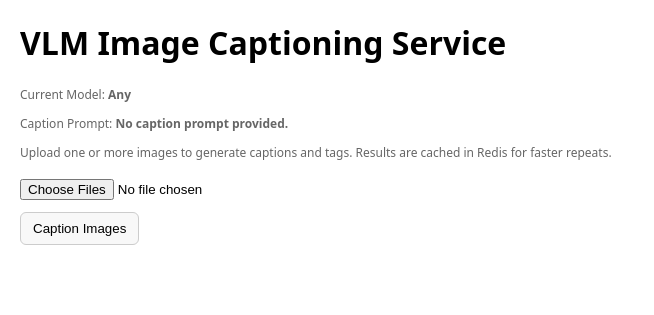
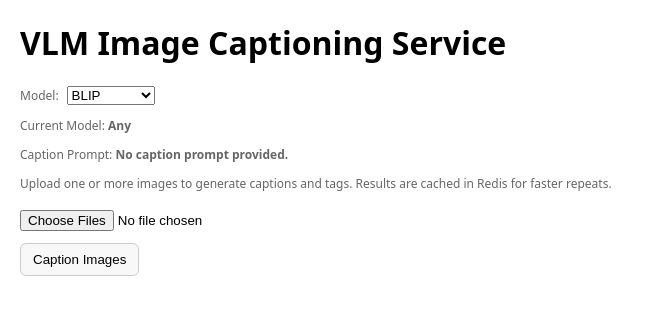
Before and after one commit to abrarhayat/blip-image-inference, a Flask app: page / in a window 1280 px wide. Shown: the top 315 px of the page, without its empty margins (0-654 px from the left). Run offline with Flask 3, Linux system fonts and the light colour scheme.

Commit message:
Implemented changing models from home for easier benchmarking

```diff
--- a/app.py
+++ b/app.py
@@ -17,16 +17,22 @@
 load_dotenv()
 app = Flask(__name__)
 
+# Global state for selected model
+SELECTED_MODEL_KEY = None
+processor = None
+model = None
+device = None
+model_name = None
+CAPTION_PROMPT = None
+
 # Load BLIP model + processor once (warm start)
-def get_model_and_processor(use_blip2, use_gemma, use_intern_vlm) -> tuple[AutoProcessor,
-                                                                           Union[BlipForConditionalGeneration, Blip2ForConditionalGeneration,
-                                                                                 Gemma3ForConditionalGeneration, InternVLForConditionalGeneration]
-                                                                                 , str]:
-    if use_blip2:
+def get_model_and_processor(model_key) -> tuple[AutoProcessor, Union[BlipForConditionalGeneration, Blip2ForConditionalGeneration,
+                                                                         Gemma3ForConditionalGeneration, InternVLForConditionalGeneration], str]:
+    if model_key == "blip2":
         return initialize_blip2_model()
-    elif use_gemma:
+    elif model_key == "gemma":
         return initialize_gemma_model()
-    elif use_intern_vlm:
+    elif model_key == "intern_vlm":
         return initialize_intern_vlm_model()
     else:
         return initialize_blip_model()
@@ -37,10 +43,21 @@
 
 @app.route("/", methods=["GET"])
 def index():
+    global model_name, CAPTION_PROMPT
     return render_template("index.html", model_name=model_name, caption_prompt=CAPTION_PROMPT or "No caption prompt provided.")
+@app.route("/set-model", methods=["POST"])
+def set_model():
+    global SELECTED_MODEL_KEY, processor, model, device, model_name
+    data = request.get_json()
+    model_key = data.get("model", "blip")
+    processor, model, device = get_model_and_processor(model_key)
+    model_name = type(model).__name__
+    SELECTED_MODEL_KEY = model_key
+    return jsonify({"model_name": model_name}), 200
 
 @app.route("/caption-images", methods=["POST"])
 def caption_images():
+    global processor, model, device, CAPTION_PROMPT
     if "images" not in request.files:
         return jsonify({"error": "No images uploaded"}), 400
 
@@ -95,8 +112,18 @@
     print(f"  Caption prompt: {args.caption_prompt}")
     print(f"  Port: {args.port}")
 
+    # Determine initial model key
+    if args.blip2:
+        SELECTED_MODEL_KEY = "blip2"
+    elif args.gemma:
+        SELECTED_MODEL_KEY = "gemma"
+    elif args.intern_vlm:
+        SELECTED_MODEL_KEY = "intern_vlm"
+    else:
+        SELECTED_MODEL_KEY = "blip"
+
     # Load model and processor based on user choice
-    processor, model, device = get_model_and_processor(args.blip2, args.gemma, args.intern_vlm)
+    processor, model, device = get_model_and_processor(SELECTED_MODEL_KEY)
     model_name = type(model).__name__
     print(f"Using model: {model_name} on device: {device}")
     # Set optional caption prompt
--- a/templates/index.html
+++ b/templates/index.html
@@ -80,7 +80,16 @@
 <body>
 <header>
     <h1>VLM Image Captioning Service</h1>
-    <p class="small">Current Model: <strong>{{ model_name }}</strong></p>
+    <div class="actions">
+        <label for="model-select" class="small">Model:</label>
+        <select id="model-select">
+            <option value="blip" {% if model_name == 'BlipForConditionalGeneration' %}selected{% endif %}>BLIP</option>
+            <option value="blip2" {% if model_name == 'Blip2ForConditionalGeneration' %}selected{% endif %}>BLIP2</option>
+            <option value="gemma" {% if model_name == 'Gemma3ForConditionalGeneration' %}selected{% endif %}>Gemma</option>
+            <option value="intern_vlm" {% if model_name == 'InternVLForConditionalGeneration' %}selected{% endif %}>Intern VLM</option>
+        </select>
+    </div>
+    <div><p class="small">Current Model: <strong id="current-model">{{ model_name }}</strong></p></div>
     <p class="small">Caption Prompt: <strong>{{ caption_prompt }}</strong></p>
     <p class="small">Upload one or more images to generate captions and tags. Results are cached in Redis for faster
         repeats.</p>
@@ -104,6 +113,28 @@
     const resultsEl = document.getElementById('results');
     const previewsEl = document.getElementById('previews');
     const submitBtn = document.getElementById('submit-btn');
+    const modelSelect = document.getElementById('model-select');
+    const currentModelEl = document.getElementById('current-model');
+
+    modelSelect.addEventListener('change', async () => {
+        const selectedModel = modelSelect.value;
+        statusEl.textContent = 'Switching model...';
+        try {
+            const resp = await fetch('/set-model', {
+                method: 'POST',
+                headers: { 'Content-Type': 'application/json' },
+                body: JSON.stringify({ model: selectedModel })
+            });
+            if (!resp.ok) {
+                throw new Error('Failed to switch model');
+            }
+            const data = await resp.json();
+            currentModelEl.textContent = data.model_name || selectedModel;
+            statusEl.textContent = 'Model switched.';
+        } catch (err) {
+            statusEl.innerHTML = `<span class="error">${err.message}</span>`;
+        }
+    });
 
     function resetUI() {
         statusEl.textContent = '';
```
